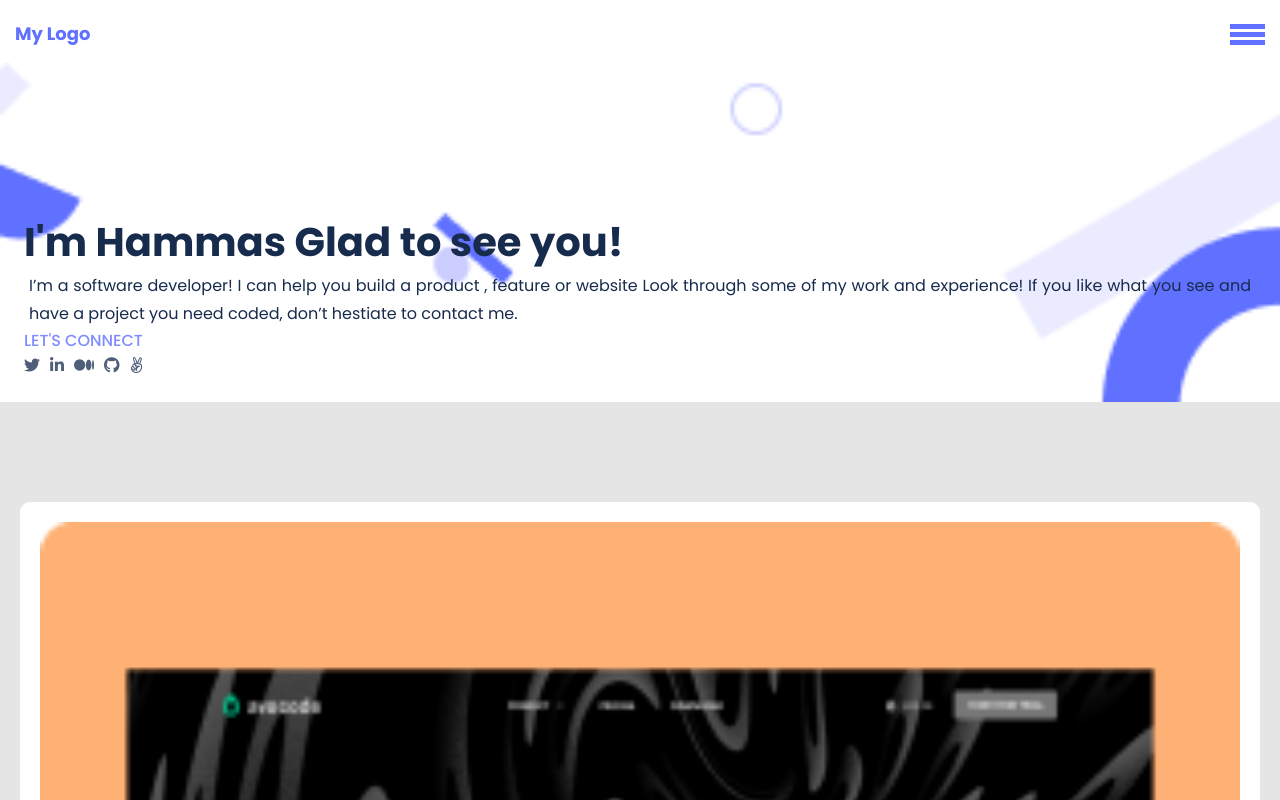
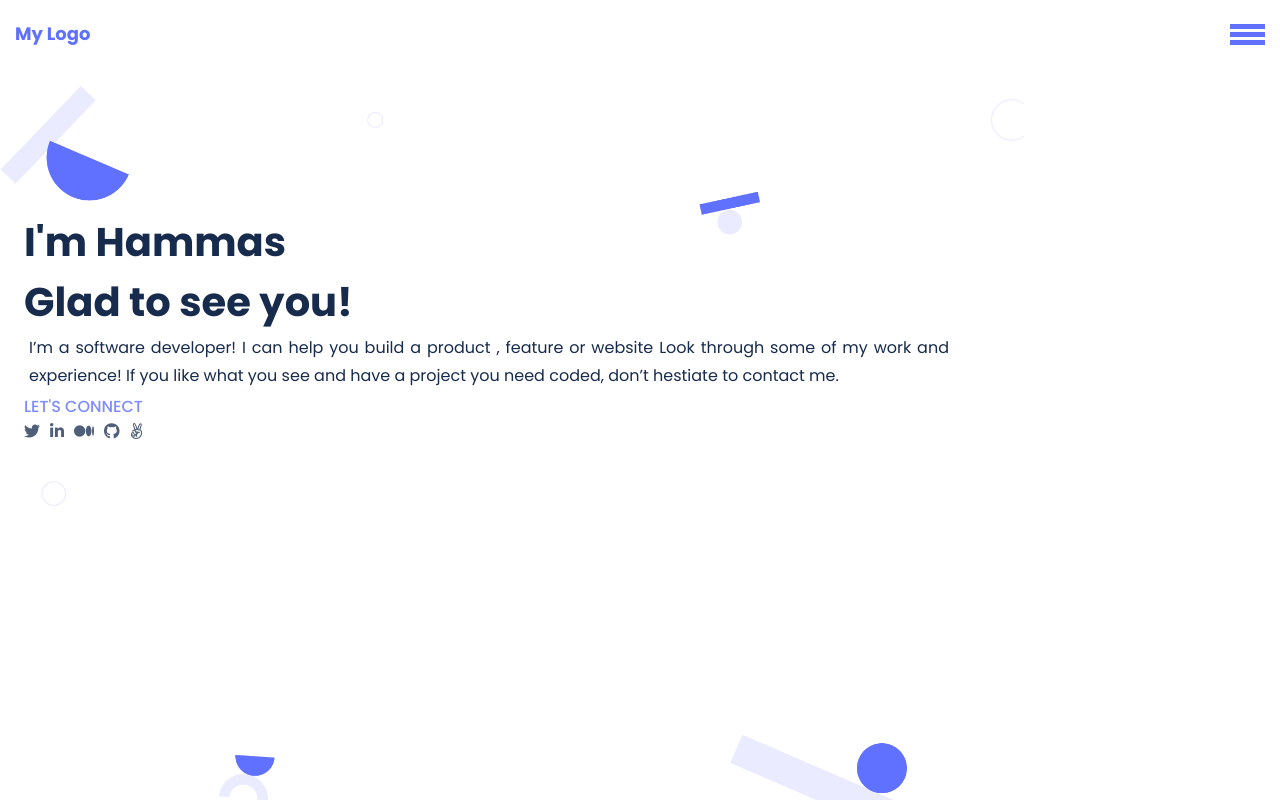
Before and after one commit to HAMMAS-SALEEM/Portfolio, a website: page index.html in a window 1280 px wide. Shown: the top 800 px of the page. Drawn offline with Linux system fonts and the light colour scheme.

Commit message:
Add rensponsiveness to Portfolio hompage

```diff
--- a/style.css
+++ b/style.css
@@ -320,3 +320,26 @@ nav {
   margin-top: 50px;
   margin-bottom: 10px;
 }
+
+@media screen and (min-width: 1024px){
+
+  .homepage {
+    width: 1024px;
+    height: 768px;
+    background-image: url(./images/background_1024.png);
+  }
+
+  .home-page {
+
+  }
+
+  .intro {
+    width: 350px;
+    height: 122px;
+  }
+
+  .description {
+    width: 920px;
+    height: 60px;
+  }
+}
```
Also changed, not shown: images/background_1024.png (added).
